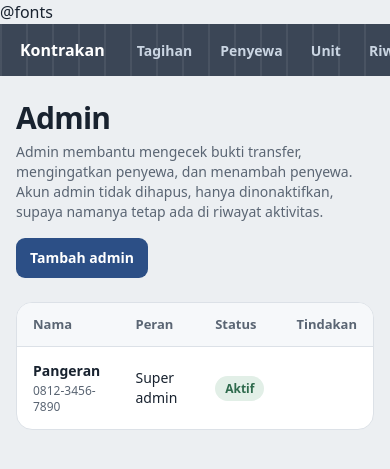
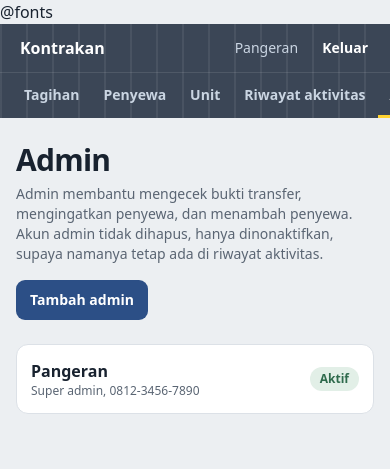
Before and after one commit to SandeyYanuar/Kontrakan, a Laravel app: page /admin/admin in a window 390 px wide. Shown: the top 469 px of the page. Run offline with Laravel 12, Linux system fonts and the light colour scheme; a user stored in the database is signed in; data comes from the database, SQL or seed files in the repository; tables that the repository leaves empty hold one stand-in row (values such as "Sample post"); style sheets or scripts are compiled from the project's sources.

Commit message:
Tampilan HP: kartu untuk daftar Penyewa, Unit, Admin dan menu dua baris
- Di HP, daftar Penyewa, Unit, dan Admin tampil sebagai kartu (tabel tetap di laptop)
- Menu admin di HP: nama kontrakan, nama akun, dan Keluar di baris atas;
  menu di baris bawah yang bisa digeser

Co-Authored-By: Claude Opus 5.5 <noreply@anthropic.com>

```diff
--- a/web/resources/views/admin/admin/index.blade.php
+++ b/web/resources/views/admin/admin/index.blade.php
@@ -6,7 +6,40 @@
         </x-slot:aksi>
     </x-judul>
 
-    <div class="overflow-x-auto rounded-2xl border border-line bg-paper">
+    {{-- HP: kartu. --}}
+    <div class="space-y-2.5 md:hidden">
+        @foreach ($pengelola as $orang)
+            <div @class(['rounded-xl border border-line bg-paper p-3.5', 'opacity-70' => ! $orang->is_active])>
+                <div class="flex items-center justify-between gap-3">
+                    <div class="min-w-0">
+                        <p class="truncate font-semibold">{{ $orang->name }}</p>
+                        <p class="text-xs text-muted">{{ $orang->role->label() }}, {{ \App\Support\NomorHp::tampil($orang->phone) }}</p>
+                    </div>
+                    <span @class(['shrink-0 rounded-full px-2.5 py-1 text-xs font-semibold', 'bg-lunas-bg text-lunas' => $orang->is_active, 'bg-soft text-muted' => ! $orang->is_active])>{{ $orang->is_active ? 'Aktif' : 'Nonaktif' }}</span>
+                </div>
+                @if ($orang->role === \App\Enums\Peran::Admin)
+                    <div class="mt-3 flex flex-wrap gap-2">
+                        @if ($orang->is_active)
+                            <x-tombol jenis="sekunder" :href="route('admin.admin.reset-password.edit', $orang)">Reset password</x-tombol>
+                            <form method="POST" action="{{ route('admin.admin.nonaktifkan', $orang) }}" onsubmit="return confirm('Nonaktifkan {{ $orang->name }}? Akun ini tidak bisa login sampai diaktifkan kembali.')">
+                                @csrf
+                                @method('PATCH')
+                                <x-tombol jenis="bahaya">Nonaktifkan</x-tombol>
+                            </form>
+                        @else
+                            <form method="POST" action="{{ route('admin.admin.aktifkan', $orang) }}">
+                                @csrf
+                                @method('PATCH')
+                                <x-tombol jenis="sekunder">Aktifkan kembali</x-tombol>
+                            </form>
+                        @endif
+                    </div>
+                @endif
+            </div>
+        @endforeach
+    </div>
+
+    <div class="hidden overflow-x-auto rounded-2xl border border-line bg-paper md:block">
         <table class="w-full text-left text-sm">
             <thead class="border-b border-line bg-soft text-[13px] text-muted">
                 <tr>
--- a/web/resources/views/components/layouts/admin.blade.php
+++ b/web/resources/views/components/layouts/admin.blade.php
@@ -17,26 +17,29 @@
 @endphp
 
 <x-layouts.app :title="$title">
-    <nav class="atap sticky top-0 z-30 flex items-center gap-1 overflow-x-auto px-5" aria-label="Menu admin">
-        <span class="mr-4 whitespace-nowrap py-3.5 text-base font-extrabold text-white">{{ \App\Models\Pengaturan::ambil('nama_kontrakan') }}</span>
+    {{-- Menu di strip atap. HP: nama + akun di baris atas, menu di baris bawah. Laptop: satu baris. --}}
+    <nav class="atap sticky top-0 z-30 grid grid-cols-[1fr_auto] items-center px-3 md:flex md:px-5" aria-label="Menu admin">
+        <span class="col-start-1 row-start-1 truncate py-3 pl-2 text-base font-extrabold text-white md:mr-4 md:py-3.5 md:pl-0">{{ \App\Models\Pengaturan::ambil('nama_kontrakan') }}</span>
 
+        <div class="col-span-2 row-start-2 -mx-3 flex overflow-x-auto border-t border-white/10 px-3 md:order-none md:mx-0 md:gap-1 md:border-0 md:px-0">
             @foreach ($menu as $item)
                 @continue($item['super_admin'] && auth()->user()->cannot('super-admin'))
                 <a
                     href="{{ $item['url'] }}"
                     @class([
-                    'whitespace-nowrap border-b-3 px-3 pt-4 pb-3 text-sm font-semibold focus-visible:outline-amber-300',
+                        'whitespace-nowrap border-b-3 px-3 pt-3 pb-2.5 text-sm font-semibold focus-visible:outline-amber-300 md:pt-4 md:pb-3',
                         'border-amber-300 text-white' => $aktif === $item['kunci'],
                         'border-transparent text-slate-300 hover:text-white' => $aktif !== $item['kunci'],
                     ])
                     @if ($aktif === $item['kunci']) aria-current="page" @endif
                 >{{ $item['label'] }}</a>
             @endforeach
+        </div>
 
-        <div class="ml-auto flex items-center gap-1 pl-4">
+        <div class="col-start-2 row-start-1 flex items-center gap-1 md:ml-auto md:pl-4">
             <a href="{{ route('akun.password') }}" class="whitespace-nowrap rounded-lg px-2.5 py-1.5 text-sm text-slate-300 hover:bg-white/10 hover:text-white focus-visible:outline-amber-300" title="Ganti password">
                 {{ auth()->user()->name }}
-                <span class="text-slate-400">({{ auth()->user()->role->label() }})</span>
+                <span class="hidden text-slate-400 sm:inline">({{ auth()->user()->role->label() }})</span>
             </a>
             <form method="POST" action="{{ route('logout') }}" onsubmit="return confirm('Keluar dari akun?')">
                 @csrf
```
Also changed, not shown: web/resources/views/admin/penyewa/index.blade.php (+27 -1 lines), web/resources/views/admin/unit/index.blade.php (+19 -1 lines). Lines whose indentation alone changed are shown as unchanged.
